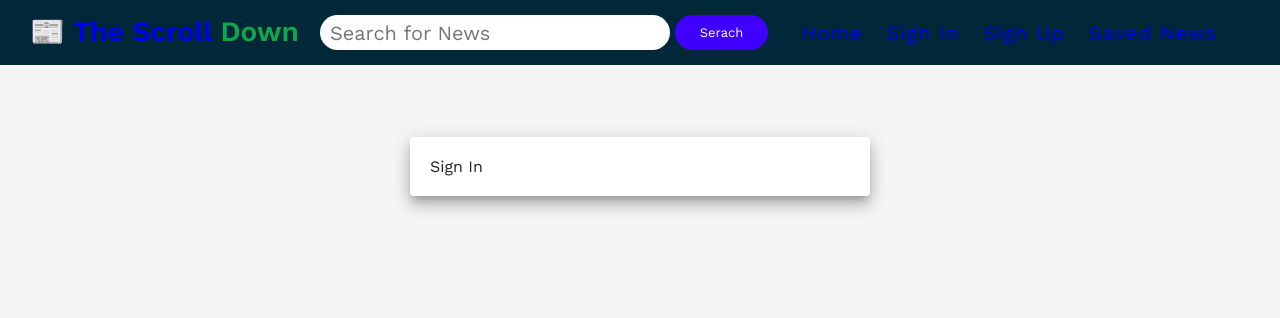
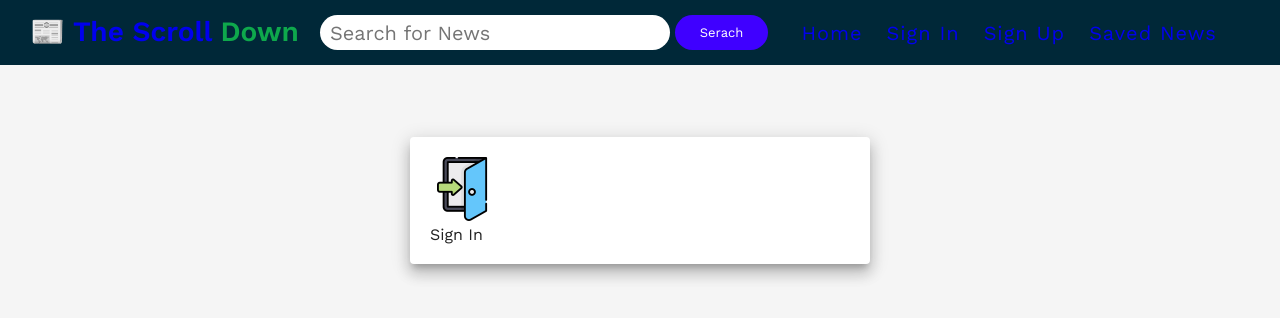
Before and after one commit to willdarkins/the_scroll_down, a React (Create React App) app: page /signin in a window 1280 px wide. Shown: the top 318 px of the page. Built offline with nearby package versions, Linux system fonts and the light colour scheme.

Commit message:
added header style to card

```diff
--- a/src/pages/SignIn.js
+++ b/src/pages/SignIn.js
@@ -1,13 +1,16 @@
 import React from 'react'
 import { Grid, Paper } from '@material-ui/core'
+import signinicon from '../images/log-in.png'
 
 function SignIn() {
   const paperStyles ={padding: 20, width: 460, margin: '4.5rem auto'}
+  const headerStyle = { margin: '0 1rem' }
     return (
         <>
           <Grid>
             <Paper elevation={10} style={paperStyles}>
-            Sign In
+              <img src={signinicon} alt='Sign In icon' />
+            <h2 style={headerStyle}></h2>Sign In
             </Paper>
           </Grid>
         </>
```
